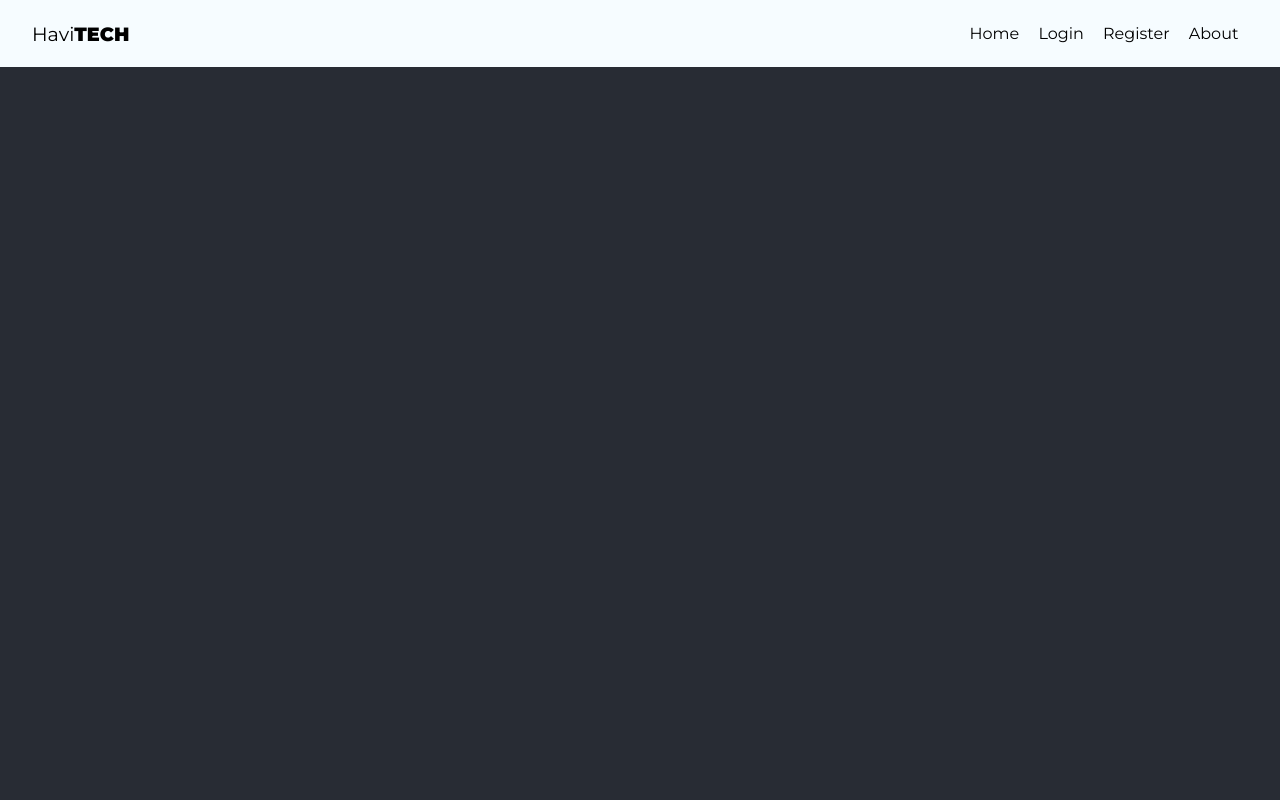
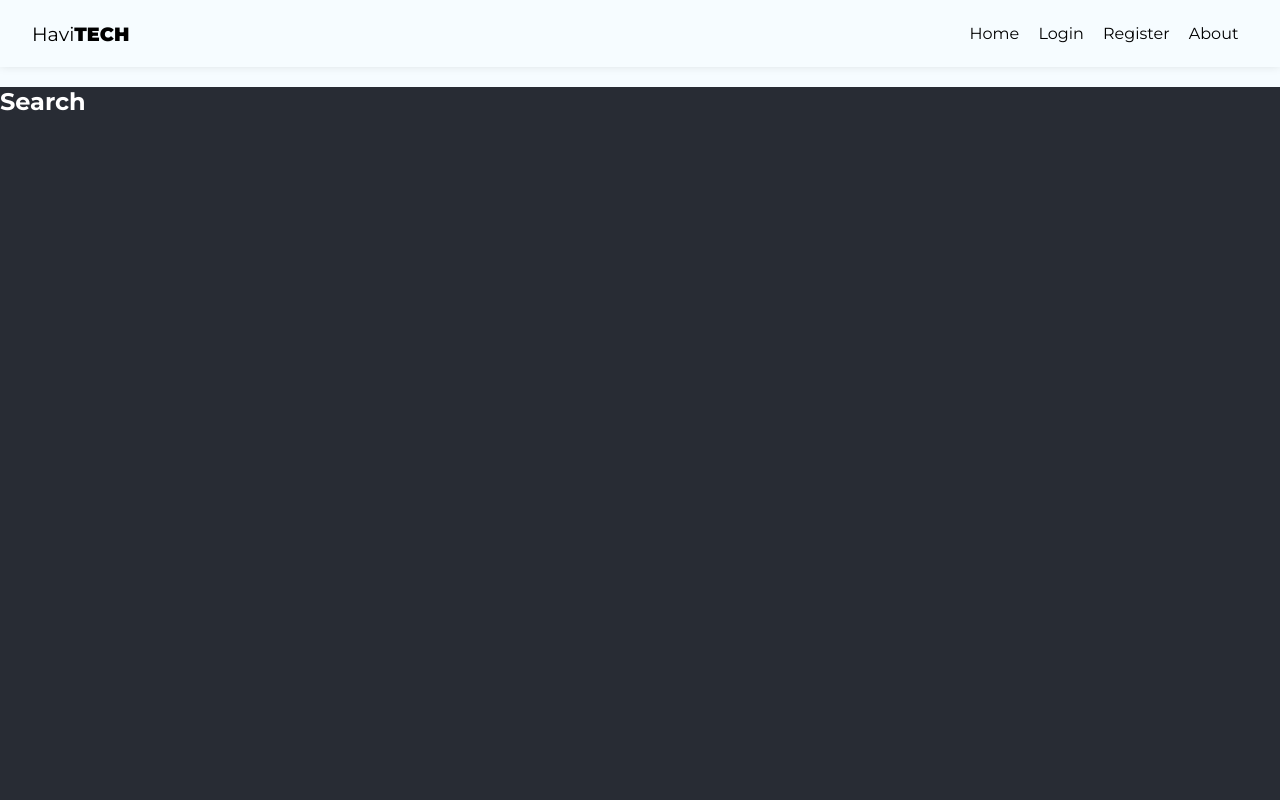
Before and after one commit to JonathasRosa/HaviTechProse, a React (Create React App) app in the folder miniblog/: page /search in a window 1280 px wide. Shown: the top 800 px of the page. Built offline with nearby package versions, Linux system fonts and the light colour scheme; no server answers.

Commit message:
Feat: Creating the search functionality

```diff
--- a/miniblog/src/App.js
+++ b/miniblog/src/App.js
@@ -9,6 +9,7 @@
 //Pages
 import Home from "./pages/Home/Home";
 import About from "./pages/About/About";
+import Search from "./pages/Search/Search";
 import Login from "./pages/Login/Login";
 import Register from "./pages/Register/Register";
 import CreatePost from './pages/CreatePost/CreatePost';
@@ -44,6 +45,7 @@
           <Routes>
             <Route path="/" element={<Home />} />
             <Route path="/about" element={<About />} />
+            <Route path="/search" element={<Search />} />
             <Route path="/login" element={!user ? <Login /> : <Navigate to="/" />} />
             <Route path="/register" element={!user ? <Register />  : <Navigate to="/" />} />
             <Route path="/post/create" element={user ? <CreatePost /> : <Navigate to="/login" />} />
--- /dev/null
+++ b/miniblog/src/hooks/useQuery.js
@@ -0,0 +1,7 @@
+import { useLocation } from "react-router-dom";
+import { useMemo } from "react";
+
+export function useQuery() {
+    const {search} = useLocation();
+    return useMemo(() => new URLSearchParams(search), [search]);
+}
--- a/miniblog/src/pages/Home/Home.js
+++ b/miniblog/src/pages/Home/Home.js
@@ -1,5 +1,5 @@
 //Hooks
-import { Navigate, Link } from "react-router-dom";
+import { useNavigate, Link } from "react-router-dom";
 import { useState } from "react";
 import { useFetchDocuments } from "../../hooks/useFetchDocuments";
 
@@ -11,10 +11,11 @@
 const Home = ()=> {
     const [ query, setQuery ] = useState("");
     const { documents: posts, loading} = useFetchDocuments("posts");
+    const navigate = useNavigate();
     const handleSubmit = (e) => {
         e.preventDefault();
         if(query) {
-            return Navigate(`/search?q=${query}`)
+            return navigate(`/search?q=${query}`);
         }
     };
     return (
--- a/miniblog/src/pages/Search/Search.js
+++ b/miniblog/src/pages/Search/Search.js
@@ -0,0 +1,15 @@
+import { useFetchDocuments } from "../../hooks/useFetchDocuments";
+import { useQuery } from "../../hooks/useQuery";
+
+const Search = () => {
+    const query = useQuery();
+    const search = query.get("q");
+    return (
+        <div>
+            <h2>Search</h2>
+            <p>{search}</p>
+        </div>
+    );
+};
+
+export default Search;
```
